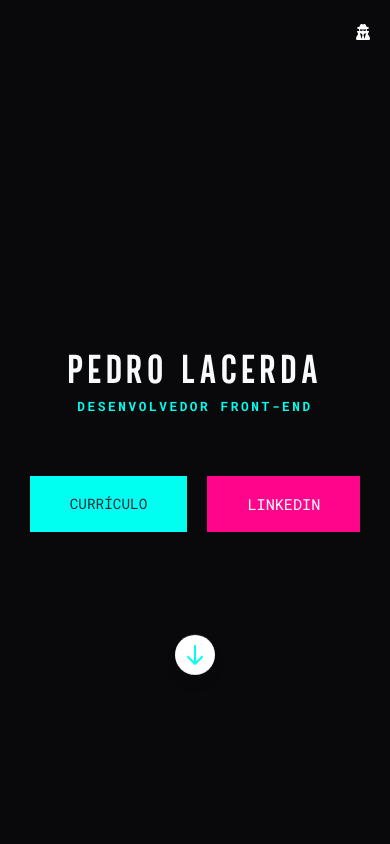
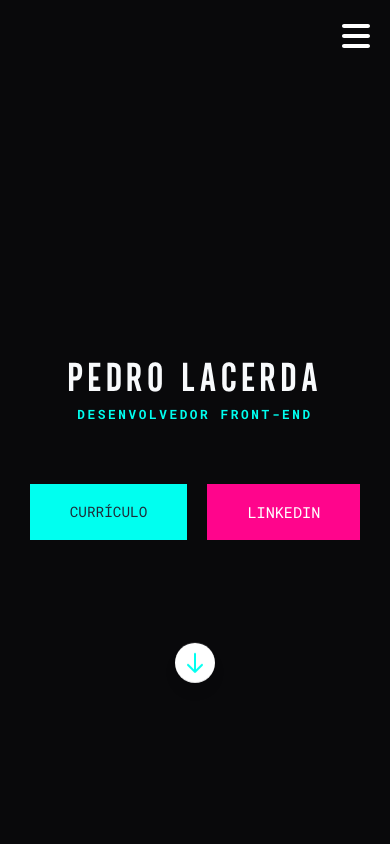
Before and after one commit to pedromakaveli/portfolio, a Vue app: page / in a window 390 px wide. Shown: the top 844 px of the page. Built offline with nearby package versions, Linux system fonts and the light colour scheme.

Commit message:
Add toggle menu mobile

```diff
--- a/src/components/navbarMenu.vue
+++ b/src/components/navbarMenu.vue
@@ -8,8 +8,8 @@
 
         </ul>
         <div class="md:hidden flex flex-col p-5 justify-self-end">
-            <div :click="activeMobile =! activeMobile">
-                <font-awesome-icon icon="fa-solid fa-user-secret" />
+            <div>
+                <font-awesome-icon @click="activeMobile = ! activeMobile" :icon="activeMobile ? ['fas', 'fa-circle-xmark'] : ['fas', 'bars']" size="2xl" style="color: #ffffff;" />
             </div>
         </div>
     </nav>
--- a/src/main.js
+++ b/src/main.js
@@ -9,10 +9,10 @@ import { library } from '@fortawesome/fontawesome-svg-core'
 import { FontAwesomeIcon } from '@fortawesome/vue-fontawesome'
 
 /* import specific icons */
-import { faUserSecret } from '@fortawesome/free-solid-svg-icons'
+import { faBars, faCircleXmark } from '@fortawesome/free-solid-svg-icons'
 
 /* add icons to the library */
-library.add(faUserSecret)
+library.add(faBars, faCircleXmark)
 
 /* add font awesome icon component */
 Vue.component('font-awesome-icon', FontAwesomeIcon)
```
